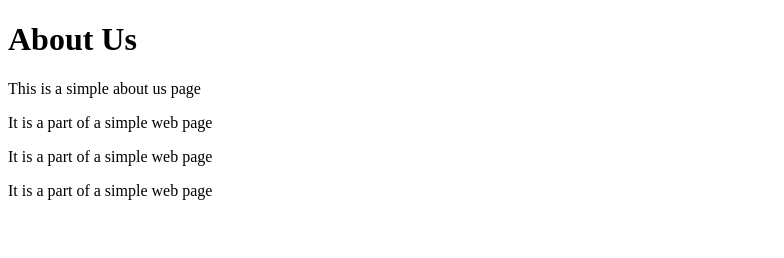
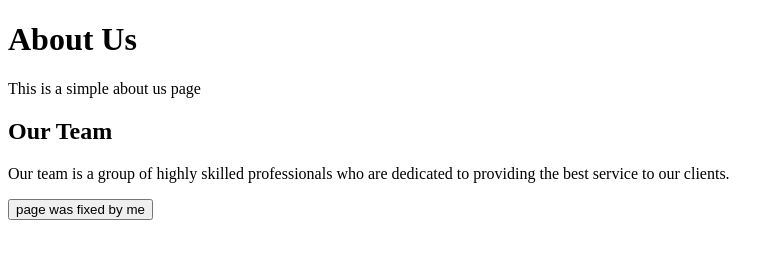
Before and after one commit to thammarat-ai/html-web, a plain HTML site: page about.html in a window 1280 px wide. Shown: the whole page, without its empty margins (0-784 px from the left). Drawn offline with Linux system fonts and the light colour scheme.

Commit message:
fixed bug about page

```diff
--- a/about.html
+++ b/about.html
@@ -8,9 +8,13 @@
 <body>
     <h1>About Us</h1>
     <p>This is a simple about us page</p>
-    <p>It is a part of a simple web page</p>
-    <p>It is a part of a simple web page</p>
-    <p>It is a part of a simple web page</p>
+
+    <h2>Our Team</h2>
+    <p>Our team is a group of highly skilled professionals who are dedicated to providing the best service to our clients.</p>
+
+    <button>page was fixed by me
+    </button>
+
 
 </body>
 </html>
```
